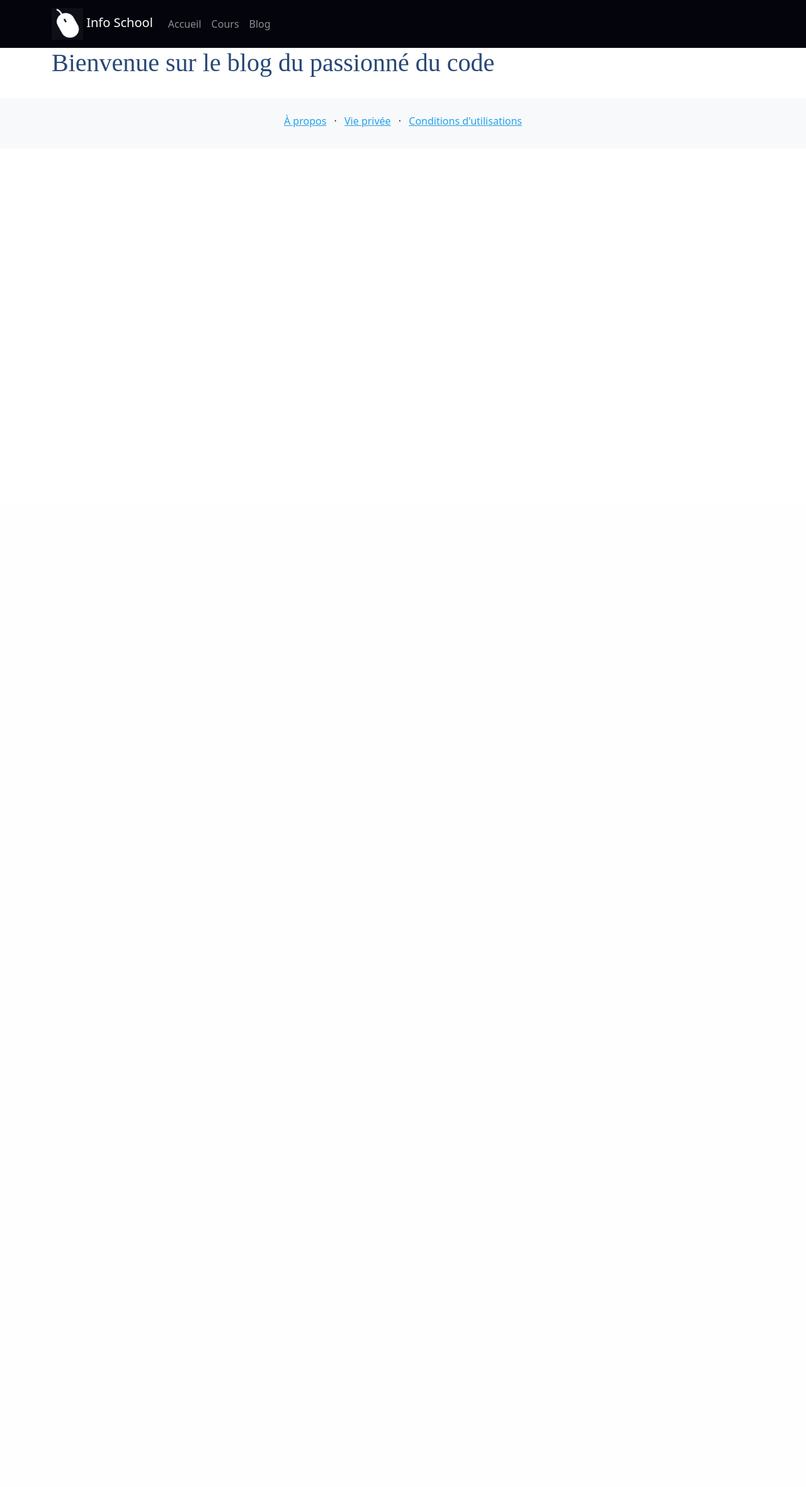
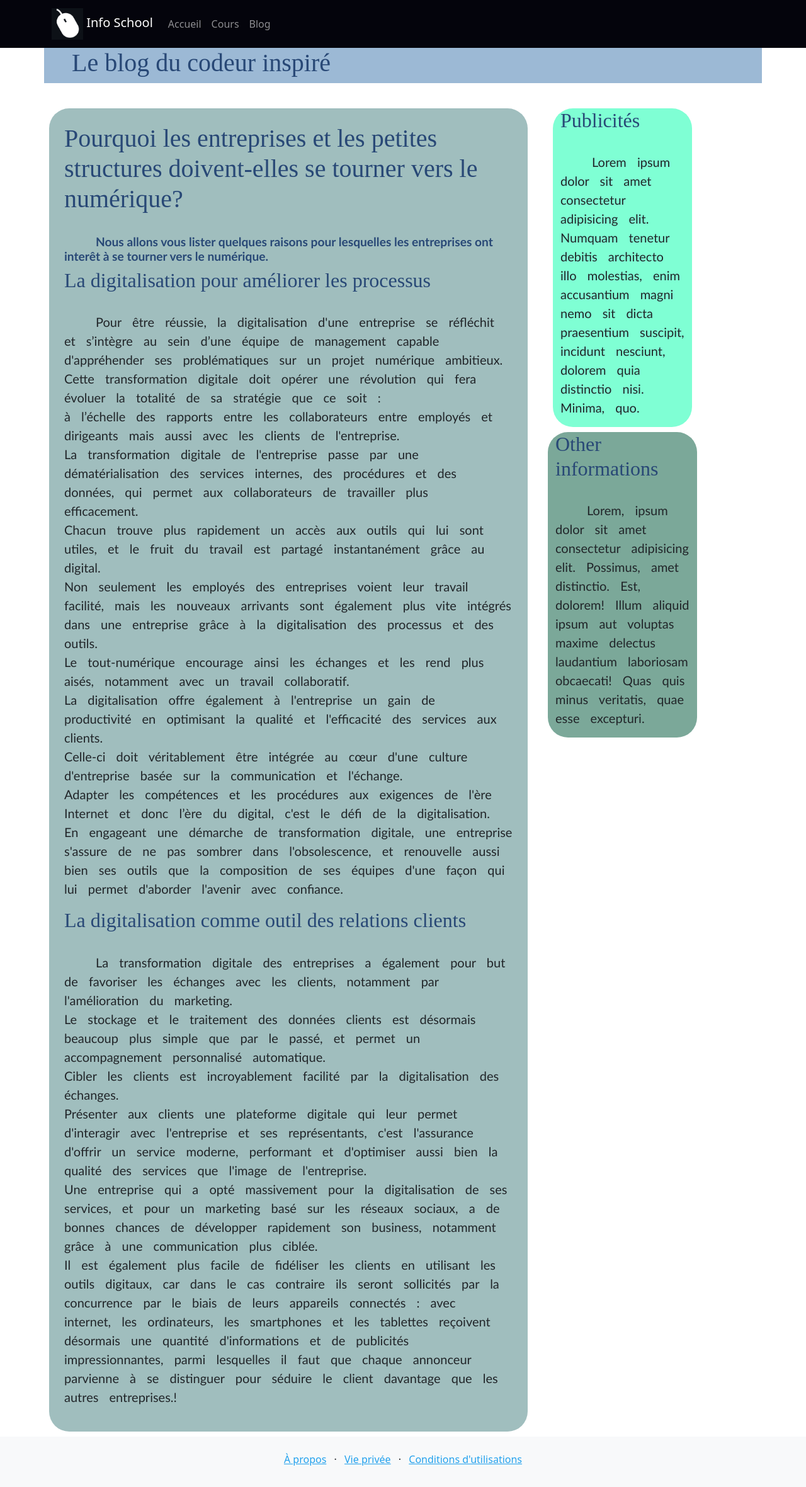
Before and after one commit to Malbila/Malbila.github.io, a PHP site: page /blog/ in a window 1280 px wide. Shown: the whole page at 63% size. Before the commit the page ends 202 px from the top, so only its background shows below. Run offline with PHP 8.4, Linux system fonts and the light colour scheme.

Commit message:
blog and ...

```diff
--- /dev/null
+++ b/blog/blog.css
@@ -0,0 +1,41 @@
+.blog-container {
+    background-color: rgb(160, 190, 190);
+    border-radius: 32px;
+}
+
+#blog-body {
+    text-indent: 50px;
+    margin-top: 32px;
+    font-size: 1.2rem;
+    font-weight: bold;
+    font-family: 'Trebuchet MS', 'Gill Sans', 'Gill Sans MT', Calibri, sans-serif;
+}
+
+p {
+    text-indent: 50px;
+    margin-top: 32px;
+    font-size: 1.25rem;
+    word-spacing: 12px;
+    font-family: 'Trebuchet MS', 'Gill Sans', 'Gill Sans MT', Calibri, sans-serif;
+}
+
+.jumbotron-container {
+    flex: auto;
+    justify-content: center;
+    margin-bottom: 32px;
+    background-color: rgba(8, 82, 151, 0.4);
+}
+
+.jumbotron {
+    margin-left: 32px;
+}
+
+.pub {
+    background-color: aquamarine;
+    border-radius: 32px;
+}
+
+.info {
+    background-color:rgb(123, 168, 153);
+    border-radius: 32px;
+}
--- a/blog/index.html
+++ b/blog/index.html
@@ -16,6 +16,7 @@
 	<link rel="shortcut icon" href="../Images/logo.png">
 
 	<link rel="stylesheet" href="../css/style.css" />
+	<link rel="stylesheet" href="./blog.css" />
 
 
 
@@ -53,15 +54,39 @@
 			</div>
 		</div>
 
-        <div class="container">
+        <div class="container jumbotron-container">
             <div class="row mb-4">
                 <div class="col">
                     <div class="jumbotron">
-                        <h1>Bienvenue sur le blog du passionné du code</h1>
+                        <h1>Le blog du codeur inspiré</h1>
                     </div>
                 </div>
             </div>
         </div>
+
+		<div class="container">
+			<div class="row">
+				<div class="col-12 col-md-8 m-2 p-4 blog-container">
+					<h1 id="blog-header"></h1>
+					<h2 id="blog-body"></h2>
+					<div id="body"></div>
+				</div>
+				<div class="col-12 col-md-3 ">
+					<div class="container">
+						<div class="row">
+							<div class="col m-2 pub">
+								<h2>Publicités</h2>
+								<p>Lorem ipsum dolor sit amet consectetur adipisicing elit. Numquam tenetur debitis architecto illo molestias, enim accusantium magni nemo sit dicta praesentium suscipit, incidunt nesciunt, dolorem quia distinctio nisi. Minima, quo.</p>
+							</div>
+							<div class="col info">
+								<h2>Other informations</h2>
+								<p>Lorem, ipsum dolor sit amet consectetur adipisicing elit. Possimus, amet distinctio. Est, dolorem! Illum aliquid ipsum aut voluptas maxime delectus laudantium laboriosam obcaecati! Quas quis minus veritatis, quae esse excepturi.</p>
+							</div>
+						</div>
+					</div>
+				</div>
+			</div>
+		</div>
 
 
 		<div class="bg-light">
@@ -98,6 +123,8 @@
 
 	<!-- jQuery first, then Popper.js, then Bootstrap JS -->
 
+	<script src="news1.js"></script>
+
 	<script src="https://code.jquery.com/jquery-3.4.1.slim.min.js" integrity="sha384-J6qa4849blE2+poT4WnyKhv5vZF5SrPo0iEjwBvKU7imGFAV0wwj1yYfoRSJoZ+n" crossorigin="anonymous"></script>
 
 	<script src="https://cdn.jsdelivr.net/npm/popper.js@1.16.0/dist/umd/popper.min.js" integrity="sha384-Q6E9RHvbIyZFJoft+2mJbHaEWldlvI9IOYy5n3zV9zzTtmI3UksdQRVvoxMfooAo" crossorigin="anonymous"></script>
--- a/index.html
+++ b/index.html
@@ -46,6 +46,9 @@
 								</li>
 								<li class="nav-item active" >
 									<a class="nav-link" href="blog/">Blog</a>
+								</li>
+								<li class="nav-item" >
+									<a class="nav-link" href="espace-clients/">Espace clients</a>
 								</li>
 							</ul>
 						</div>
```
Also changed, not shown: blog/news1.js (added, +9 -0 lines), cours/index.html (+9 -2 lines), espace-clients/index.html (added, +88 -0 lines), style.css (+15 -2 lines).
